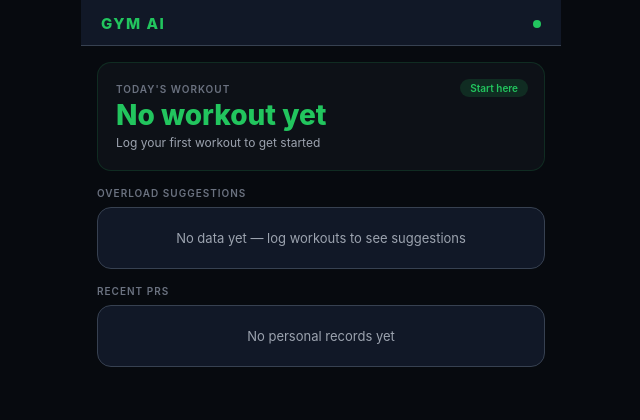
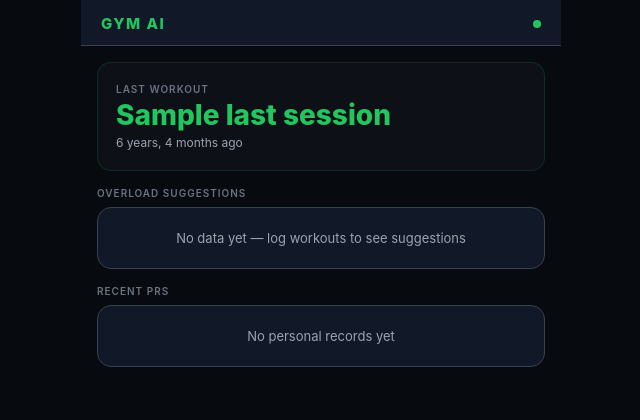
Before and after one commit to beeshaker/gym, a Django app: template templates/core/dashboard.html in a window 1280 px wide. Shown: the top 420 px of the page, without its empty margins (319-959 px from the left). Run offline with Django 4.2, Linux system fonts and the light colour scheme; the template is opened without the code that fills it: most values are stand-ins (such as "Sample title", 1, 10 or a date in 2020); data that the repository does not hold is empty.

Commit message:
feat: dashboard shows last session, FAB links to log

```diff
--- a/core/views.py
+++ b/core/views.py
@@ -31,4 +31,6 @@ def pin(request):
 
 
 def dashboard(request):
-    return render(request, 'core/dashboard.html')
+    from workouts.models import WorkoutSession
+    last_session = WorkoutSession.objects.filter(status='complete').first()
+    return render(request, 'core/dashboard.html', {'last_session': last_session})
--- a/templates/core/dashboard.html
+++ b/templates/core/dashboard.html
@@ -3,10 +3,15 @@
 
 {% block content %}
 <div class="hero-card">
-  <div class="hero-label">Today's Workout</div>
+  <div class="hero-label">Last Workout</div>
+  {% if last_session %}
+  <div class="hero-day">{{ last_session.name }}</div>
+  <p class="hero-sub">{{ last_session.completed_at|timesince }} ago</p>
+  {% else %}
   <div class="hero-day">No workout yet</div>
   <p class="hero-sub">Log your first workout to get started</p>
   <span class="hero-badge">Start here</span>
+  {% endif %}
 </div>
 
 <div class="section-label">Overload Suggestions</div>
@@ -19,5 +24,5 @@
   <p class="empty-state">No personal records yet</p>
 </div>
 
-<button class="fab" aria-label="Log workout">+</button>
+<a href="{% url 'gym_log_home' %}" class="fab" aria-label="Log workout">+</a>
 {% endblock %}
```
Also changed, not shown: tests/test_dashboard_view.py (+18 -0 lines).
